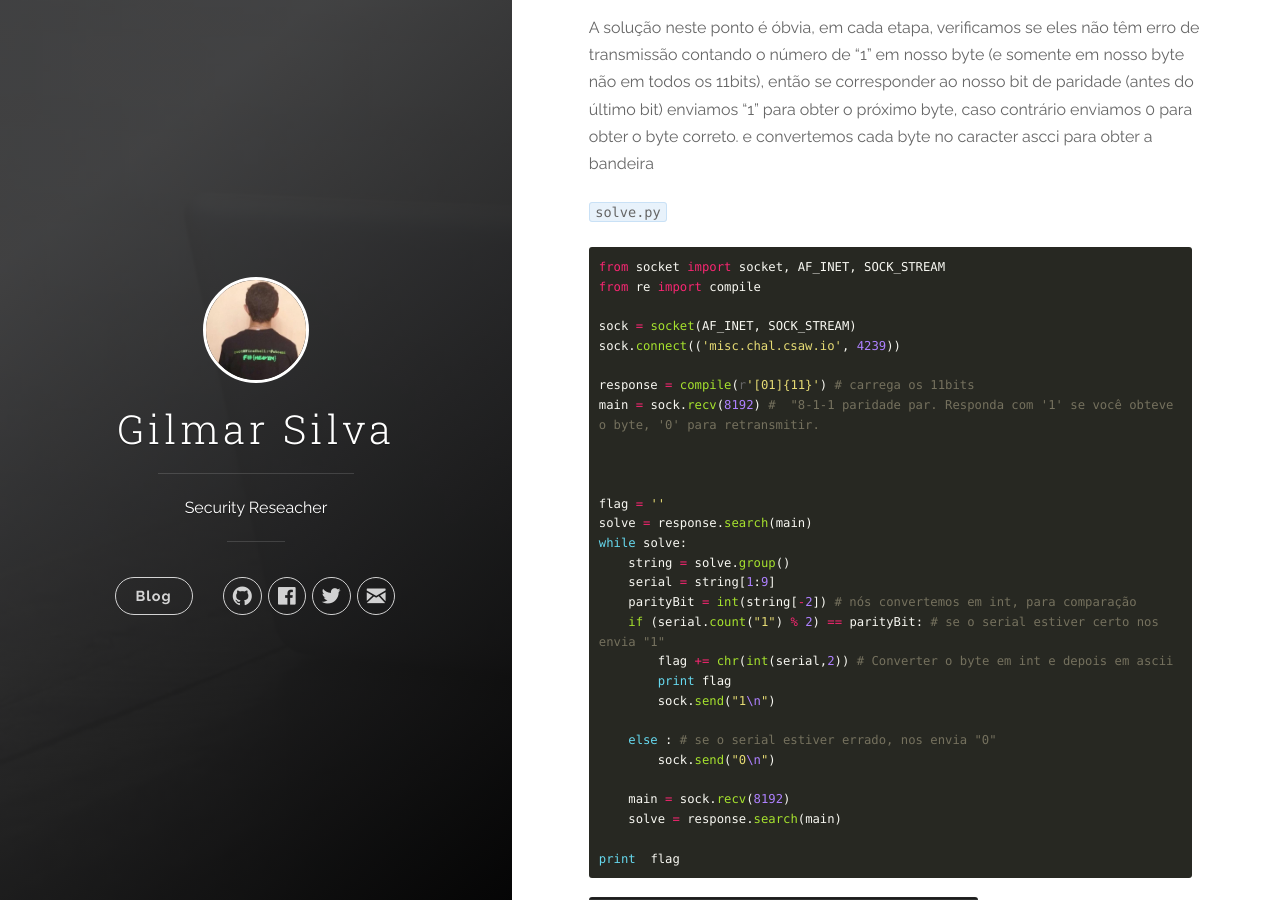
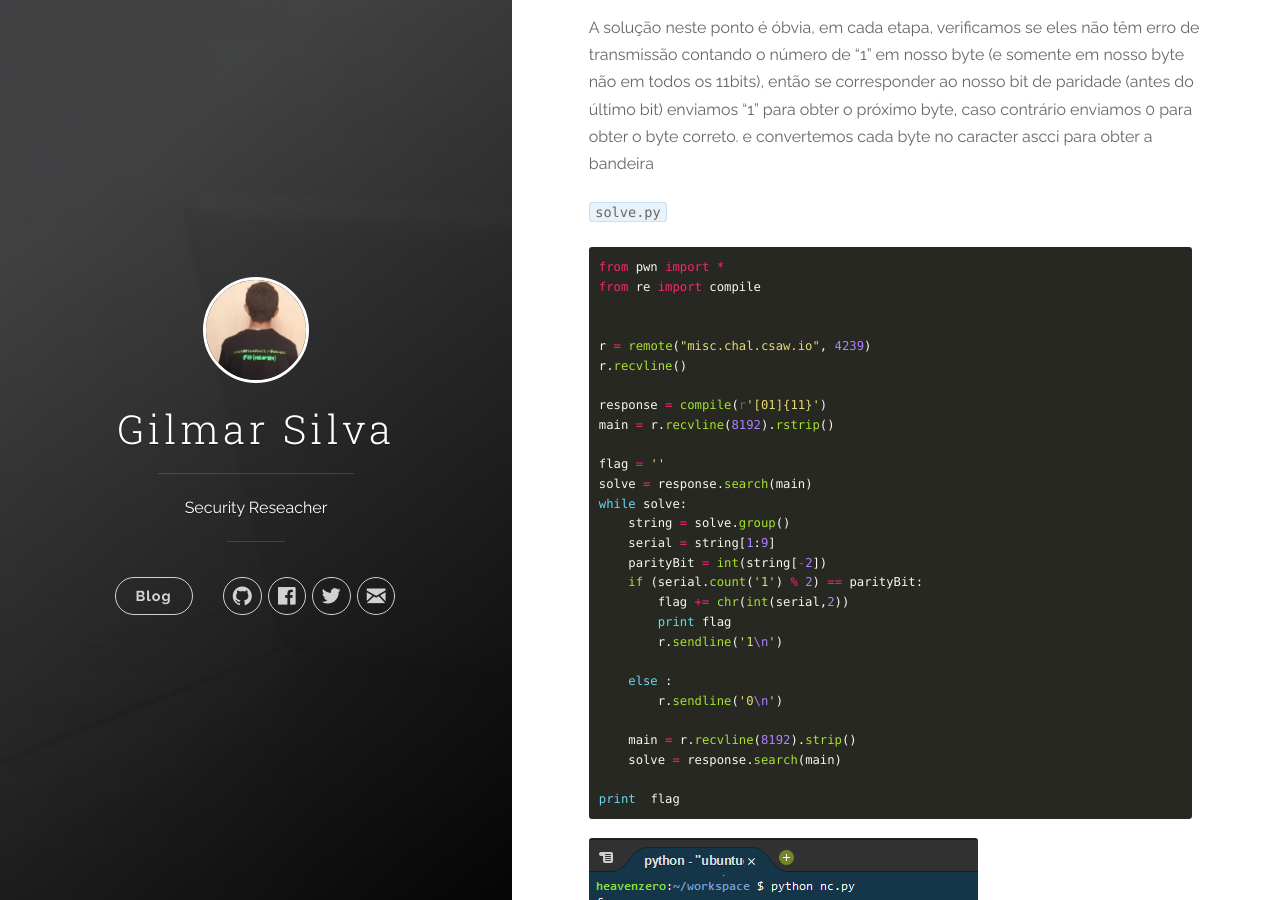
Before and after one commit to k13w/heavenh.github.io, a Jekyll site: the page built from _posts/2017-10-13-serial-csaw-2017-quals.md, in a window 1280 px wide and 900 px high, scrolled down 980 px. Built offline with Jekyll 4.4.1, drawn with Linux system fonts in a browser that asks for light colours; nearby versions of some CDN libraries.

Commit message:
:hammer:
:hammer:

````diff
--- a/_posts/2017-10-13-serial-csaw-2017-quals.md
+++ b/_posts/2017-10-13-serial-csaw-2017-quals.md
@@ -33,32 +33,31 @@ e convertemos cada byte no caracter ascci para obter a bandeira
 
 `solve.py`
 ``` python
-from socket import socket, AF_INET, SOCK_STREAM
+from pwn import *
 from re import compile
 
-sock = socket(AF_INET, SOCK_STREAM)
-sock.connect(('misc.chal.csaw.io', 4239))
 
-response = compile(r'[01]{11}') # carrega os 11bits
-main = sock.recv(8192) #  "8-1-1 paridade par. Responda com '1' se você obteve o byte, '0' para retransmitir.
+r = remote("misc.chal.csaw.io", 4239)
+r.recvline()
 
-
+response = compile(r'[01]{11}')
+main = r.recvline(8192).rstrip()
 
 flag = ''
 solve = response.search(main)
 while solve:
     string = solve.group()
     serial = string[1:9]
-    parityBit = int(string[-2]) # nós convertemos em int, para comparação
-    if (serial.count("1") % 2) == parityBit: # se o serial estiver certo nos envia "1"
-        flag += chr(int(serial,2)) # Converter o byte em int e depois em ascii
+    parityBit = int(string[-2])
+    if (serial.count('1') % 2) == parityBit:
+        flag += chr(int(serial,2))
         print flag
-        sock.send("1\n")
+        r.sendline('1\n')
 
-    else : # se o serial estiver errado, nos envia "0"
-        sock.send("0\n")
+    else :
+        r.sendline('0\n')
 
-    main = sock.recv(8192)
+    main = r.recvline(8192).strip()
     solve = response.search(main)
 
 print  flag
````
